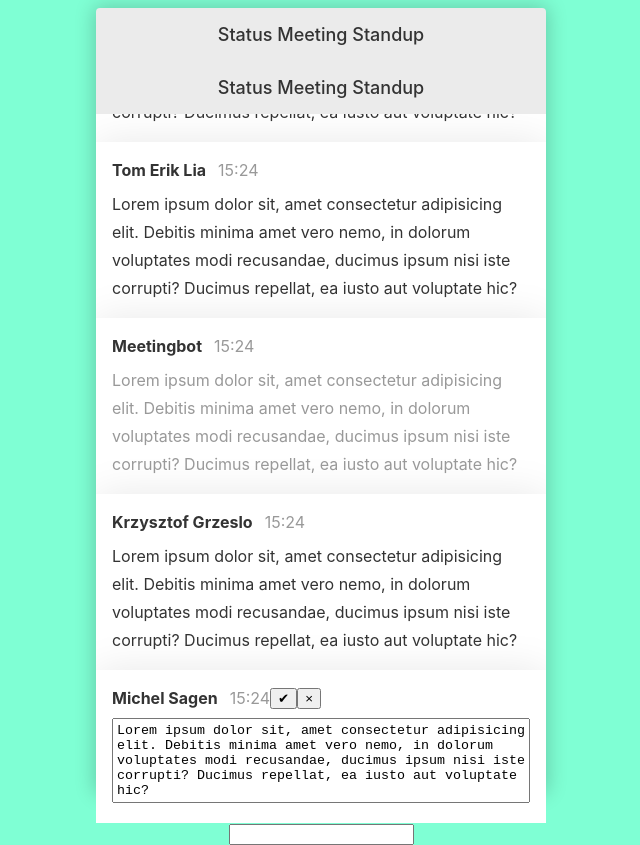
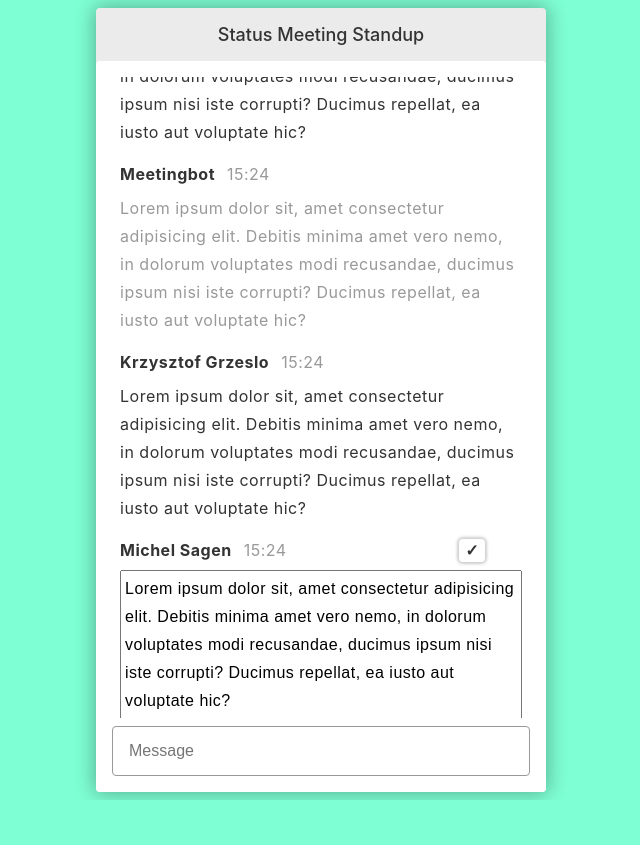
Before and after one commit to lvadla/react-chat-app, a React (Create React App) app: page / in a window 1280 px wide. Both pictures are taken after a click on the button "edit". Shown: the whole page, without its empty margins (319-959 px from the left). After the commit the page ends 800 px from the top, so only its background shows below. Built offline with nearby package versions, Linux system fonts and the light colour scheme.

Commit message:
listen to escape key to cancel an edit. provide buttons for modifying the message. better message hook names. proper chat styling where new msgs are at the bottom.

```diff
--- a/src/Components/Chat/Chat.css
+++ b/src/Components/Chat/Chat.css
@@ -1,16 +1,38 @@
 .chat {
+  background-color: white;
+  border-radius: .25rem;
   display: flex;
   flex-direction: column;
-  height: 100%;
-  max-width: 450px;
-  margin: 0 auto;
-}
-.chat-container {
+  flex: 1;
+  letter-spacing: .5px;
+  padding: 1rem;
   overflow-y: auto;
 }
 
-.chat-title {
-  text-align: center;
-  margin: 1rem 0;
-  font-weight: 300;
+.chat-body {
+  display: flex;
+  flex: 1;
+  overflow-y: auto;
 }
+
+.messages-container {
+  min-height: min-content;
+  display: flex;
+  flex-flow: column nowrap;
+}
+
+.chat-footer {
+  margin: .5rem 0 0 0;
+  flex: 0 1 auto;
+}
+
+.chat-input {
+  display:block;
+  flex: 0 1 200px;
+  width: 100%;
+  padding: 0.5rem 1rem;
+  border-radius: 0.25rem;
+  border: 1px solid #999;
+  line-height: 2;
+  font-size: 1rem;
+}
--- a/src/Components/Chat/index.js
+++ b/src/Components/Chat/index.js
@@ -7,14 +7,13 @@ export default function Chat() {
   const endOfMessages = useRef();
 
   useEffect(() => {
-    endOfMessages.current.scrollIntoView({ behavior: 'smooth' });
+    endOfMessages.current.scrollIntoView({ behavior: 'smooth', block: 'end' });
   }, [])
 
   return (
     <div className="chat">
-      <h1 className="chat-title">Status Meeting Standup</h1>
-
-      <div className="chat-container">
+      <div className="chat-body">
+        <div className="messages-container">
           <Message username="Michel Sagen" canBeChanged={true} />
           <Message username="Meetingbot" canBeChanged={false} />
           <Message username="Meetingbot" canBeChanged={false} />
@@ -23,11 +22,12 @@ export default function Chat() {
           <Message username="Meetingbot" canBeChanged={false} />
           <Message username="Krzysztof Grzeslo" canBeChanged={false} />
           <Message username="Michel Sagen" canBeChanged={true} />
-        <div ref={endOfMessages}></div>
+          <div className="end-of-messages" ref={endOfMessages}></div>
         </div>
 
-      <div className="chat-input">
-        <input></input>
+      </div>
+      <div className="chat-footer">
+        <input className="chat-input" placeholder="Message"></input>
       </div>
     </div>
   );
--- a/src/Components/ChatLayout/ChatLayout.css
+++ b/src/Components/ChatLayout/ChatLayout.css
@@ -1,7 +1,7 @@
 .chat-layout {
   background-color: #ebebeb;
   border-radius: .25rem;
-  box-shadow: 0 0 20px 2px rgba(0, 0, 0, 0.2);
+  box-shadow: 0 0 20px 2px rgba(0, 0, 0, 0.3);
   display: flex;
   flex-direction: column;
   height: 100%;
--- a/src/Components/Message/Message.css
+++ b/src/Components/Message/Message.css
@@ -1,7 +1,9 @@
+.message-container:first-child {
+  margin: auto 0 0 0;
+}
+
 .message-container {
-  background-color: white;
-  box-shadow: 0 2px 40px rgba(0, 0, 0, 0.1);
-  padding: 1rem;
+  padding: .5rem;
 }
 
 .message-header-container {
@@ -38,6 +40,10 @@
   padding: 0.25rem;
   resize: none;
   width: 100%;
+  font-size: 1rem;
+  font-family: sans-serif;
+  line-height: 1.75;
+  letter-spacing: .5px;
 }
 
 .message-content.ambient {
--- a/src/Components/Message/index.js
+++ b/src/Components/Message/index.js
@@ -1,19 +1,21 @@
 import React, { useEffect, useState } from "react";
 import TextareaAutosize from "react-textarea-autosize";
 import clsx from "clsx";
+
+import MessageButtonGroup from "../MessageButtonGroup";
 
 import "./Message.css";
 
 export default function Message({ canBeChanged, username }) {
   const [isDeleted, setIsDeleted] = useState(false);
-  const [editing, setEditing] = useState({
+  const [messageStatus, setMessageStatus] = useState({
     isEditing: false,
     hasChanged: false
   });
   const [messageContent, setMessageContent] = useState(
     `Lorem ipsum dolor sit, amet consectetur adipisicing elit. Debitis minima amet vero nemo, in dolorum voluptates modi recusandae, ducimus ipsum nisi iste corrupti? Ducimus repellat, ea iusto aut voluptate hic?`
   );
-  const [currentText, setCurrentText] = useState(messageContent);
+  const [proposedText, setProposedText] = useState(messageContent);
 
   const contentClasses = clsx(
     "message-content",
@@ -23,93 +25,66 @@ export default function Message({ canBeChanged, username }) {
   const handleMessageDelete = () => {
     setIsDeleted(true);
   };
+
   const handleMessageEdit = () => {
-    setEditing(prev => ({ ...prev, isEditing: true }));
+    setMessageStatus(prev => ({ ...prev, isEditing: true }));
   };
+
   const handleMessageChange = e => {
-    setCurrentText(e.target.value);
+    setProposedText(e.target.value);
   };
+
   const handleMessageConfirm = () => {
-    setMessageContent(currentText);
-    setEditing({ hasChanged: true, isEditing: false });
+    if (messageContent.trim() !== proposedText.trim()) {
+      setMessageContent(proposedText.trim());
+      setMessageStatus({ hasChanged: true, isEditing: false });
+    } else {
+      setProposedText(prev => prev.trim());
+      setMessageStatus({ hasChanged: false, isEditing: false });
+    }
   };
+
   const handleMessageCancel = () => {
-    setEditing(prev => ({ ...prev, isEditing: false }));
-    setCurrentText(messageContent);
+    setMessageStatus(prev => ({ ...prev, isEditing: false }));
+    setProposedText(messageContent);
   };
-  const handleInputKeys = e => {
-    if (e.keyCode === 27) {
-      setEditing(prev => ({ ...prev, isEditing: false }));
-    }
+
+  const handleEnterKeyOnEdit = e => {
     if (e.keyCode === 13) {
       handleMessageConfirm();
     }
   };
 
-  useEffect(() => {
-    const editEl = document.getElementById('edit-message-text-area');
-    if (editEl) {
-      const escapeListener = editEl.addEventListener("keydown", event => {
-        const { key } = event;
-        if (key === "Escape") {
-          handleMessageCancel();
-        }
-      });
-      return () => {
-        editEl.removeEventListener("keydown", escapeListener);
-      };
-    }
-  });
-
-  const deleteButton = (
-    <button
-      title="delete"
-      className="message-button"
-      onClick={handleMessageDelete}
-    >
-      &times;
-    </button>
-  );
-  const editButton = (
-    <button title="edit" className="message-button" onClick={handleMessageEdit}>
-      &#8230;
-    </button>
-  );
-  const confirmButton = (
-    <button
-      title="confirm changes"
-      className="message-button"
-      onClick={handleMessageConfirm}
-    >
-      &#10004;
-    </button>
-  );
-  const cancelButton = (
-    <button
-      title="cancel changes"
-      className="message-button"
-      onClick={handleMessageCancel}
-    >
-      &times;
-    </button>
-  );
-
-  const contentSection = editing.isEditing ? (
+  const contentSection = messageStatus.isEditing ? (
     <TextareaAutosize
       id="edit-message-text-area"
       type="text"
       className="message-content-edit"
       onChange={handleMessageChange}
-      onKeyDown={handleInputKeys}
+      onKeyDown={(e) => handleEnterKeyOnEdit(e)}
       spellCheck={false}
-      value={currentText}
+      value={proposedText}
     />
   ) : (
       <p className={contentClasses}>
         {messageContent}
-        {editing.hasChanged && <span className="message-edited">(edited)</span>}
+        {messageStatus.hasChanged && <span className="message-edited">(edited)</span>}
       </p>
     );
+
+  useEffect(function listenToEscapeKey() {
+    function listenToEscapeKey(e) {
+      if (messageStatus.isEditing && e.keyCode === 27) {
+        setMessageStatus(prev => ({ ...prev, isEditing: false }));
+        setProposedText(messageContent);
+      }
+    };
+    document.addEventListener("keydown", listenToEscapeKey);
+
+    return () => {
+      document.removeEventListener("keydown", listenToEscapeKey);
+    };
+  });
 
   return (
     <div className="message-container">
@@ -118,26 +93,19 @@ export default function Message({ canBeChanged, username }) {
 
         <span className="message-time">15:24</span>
 
-        {canBeChanged && (
-          <div className="message-buttons">
-            {!isDeleted && editing.isEditing ? (
-              <>
-                {confirmButton}
-                {cancelButton}
-              </>
-            ) : (
-                <>
-                  {editButton}
-                  {deleteButton}
-                </>
-              )}
-          </div>
-        )}
+        {canBeChanged && <MessageButtonGroup
+          isDeleted={isDeleted}
+          messageStatus={messageStatus}
+          confirmHandler={handleMessageConfirm}
+          cancelHandler={handleMessageCancel}
+          editHandler={handleMessageEdit}
+          deleteHandler={handleMessageDelete}
+        />}
       </div>
 
       {isDeleted ? (
         <p className="message-content ambient">
-          This message has been deleted.
+          This message has been deleted. <span role="img" aria-label="trash emoji">🗑️</span>
         </p>
       ) : (
           contentSection
--- a/src/Components/MessageButton/MessageButton.css
+++ b/src/Components/MessageButton/MessageButton.css
@@ -2,7 +2,7 @@
 /* (aria concerns) */
 .message-container:hover
   > .message-header-container
-  > .message-buttons
+  > .message-button-group
   > .message-button {
   color: #333;
 }
--- a/src/Components/MessageButtonGroup/MessageButtonGroup.css
+++ b/src/Components/MessageButtonGroup/MessageButtonGroup.css
@@ -1,5 +1,5 @@
 .message-button-group {
-  margin: 0 .25rem 0 auto;
+  margin: 0 .5rem 0 auto;
   display: flex;
   flex-direction: row;
 }
--- a/src/Components/MessageButtonGroup/index.js
+++ b/src/Components/MessageButtonGroup/index.js
@@ -12,7 +12,7 @@ function MessageButtons({
   deleteHandler
 }) {
   return (
-    <div className="message-buttons">
+    <div className="message-button-group">
       {!isDeleted && (messageStatus.isEditing ? (
         <>
           <MessageButton
```
Lines whose indentation alone changed are shown as unchanged.
